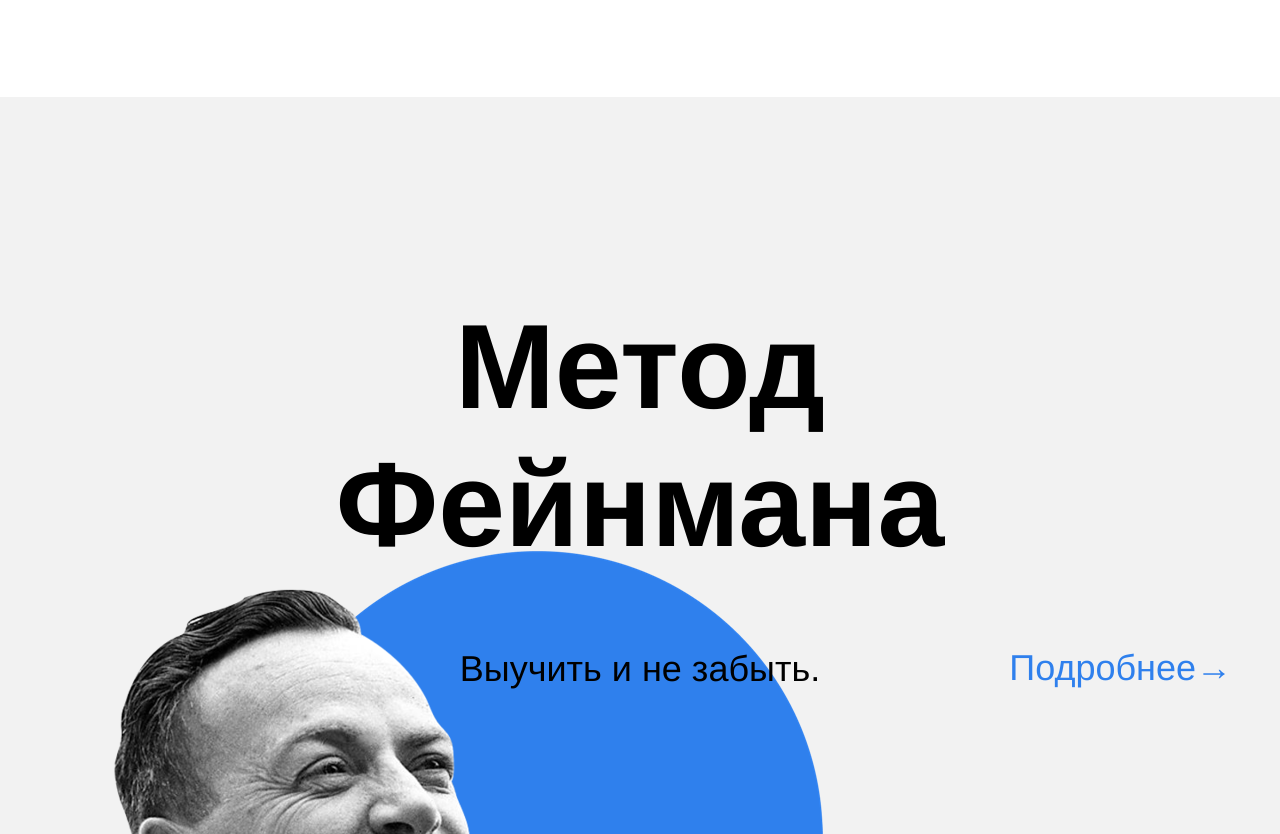
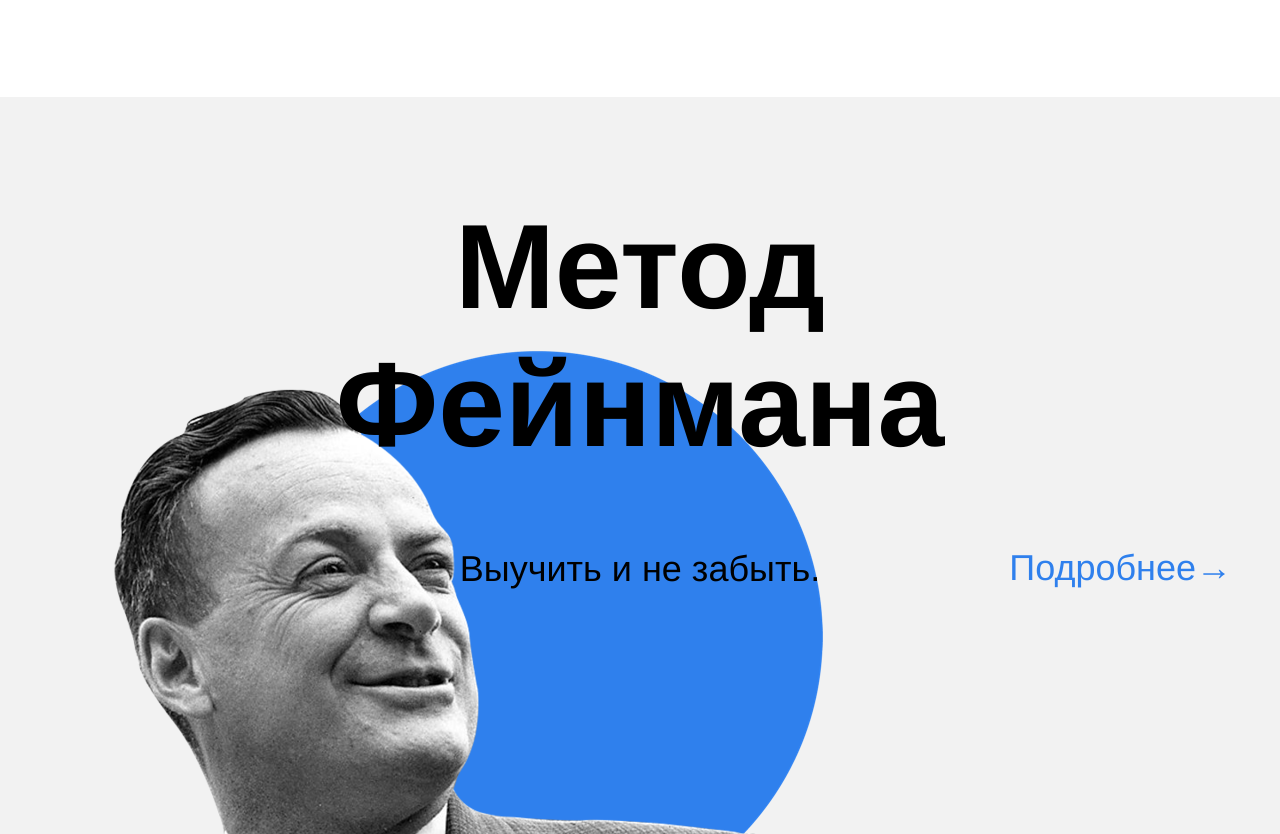
Before and after one commit to Lenochka-Belochka/how-to-learn, a plain HTML site: page index.html in a window 1280 px wide. Shown: the part 1966-2800 px from the top of the page. Drawn offline with Linux system fonts and the light colour scheme.

Commit message:
правки в блоке фейнман

```diff
--- a/index.html
+++ b/index.html
@@ -15,8 +15,8 @@
       </div>
       <h1 class="header__title">Научиться учиться</h1>
       <p class="header__subtitle">Какие современные и эффективные подходы к обучению вы можете использовать в своей жизни? <a href="#" class="header__link">Узнать&rarr;</a> </p>
-      <img src="images/header-image.png" alt="здесь должна быть картинка, но что-то пошло не так" class="header header__main-illustration">
-      <div class="header header__square-pic"></div>
+      <img src="images/header-image.png" alt="здесь должна быть картинка, но что-то пошло не так" class="header__main-illustration">
+      <div class="header__square-pic"></div>
     </header>
     <main class="content">
       <section class="description">
--- a/styles/style.css
+++ b/styles/style.css
@@ -116,7 +116,7 @@
   display: flex;
   flex-direction: column;
   align-items: center;
-  margin: 100px auto 100px auto;
+  padding: 100px 0;
 }
 .section__title{
   margin: 0;
@@ -169,17 +169,19 @@
   z-index: 2;
 }
 .feynman{
-  padding: 100px;
-  display: flex;
-  flex-direction: column;
+  box-sizing: border-box;
+  height: 890px;
   position: relative;
-  align-items: center;
-  background-color: #f2f2f2;
-  height: 890px;
   background-image: url(../images/feynman.png);
   background-repeat: no-repeat;
   background-position: bottom 0 left 0;
   background-size: 867px 637px;
+  background-color: #f2f2f2;
+  display: flex;
+  flex-direction: column;
+  align-items: center;
+  padding-top: 100px;
+
 }
 .feynman__title{
   font-size: 120px;
@@ -187,12 +189,11 @@
   line-height: 1.15;
   width: 648px;
   text-align: center;
-  margin-bottom: 70px;
-  padding: 0;
+  margin: 0 auto;
+  padding-bottom: 70px;
 }
 .feynman__subtitle{
-  margin: 0;
-  padding: 0;
+  margin: 0px auto;
   font-size: 36px;
   font-weight: normal;
   line-height: 51px;
```
Also changed, not shown: 1 other file.
